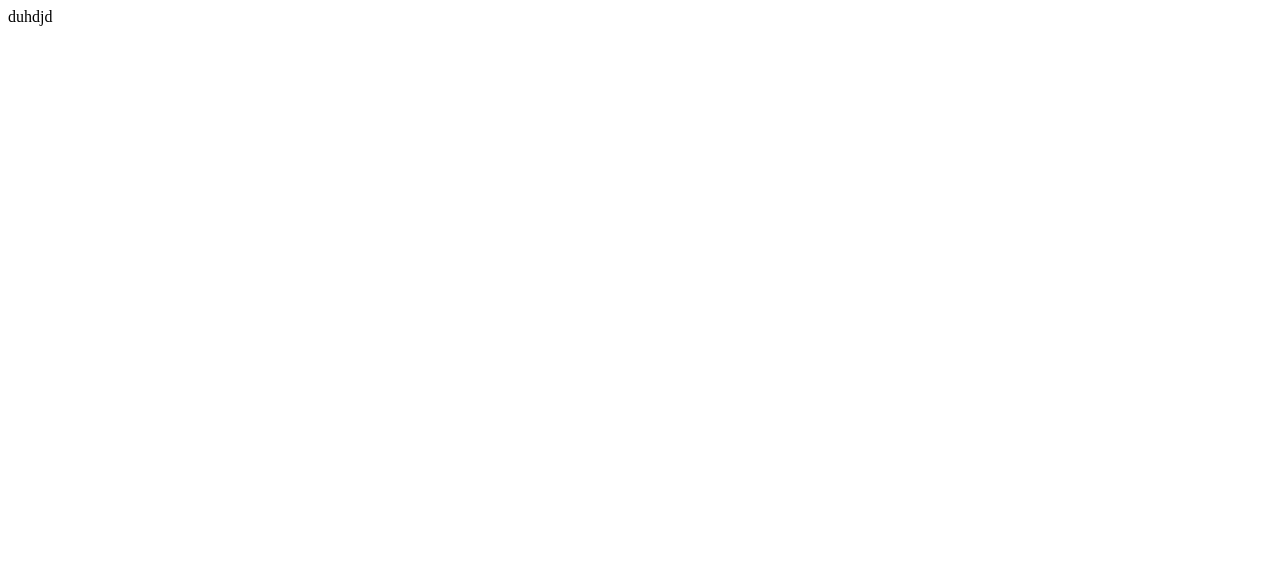
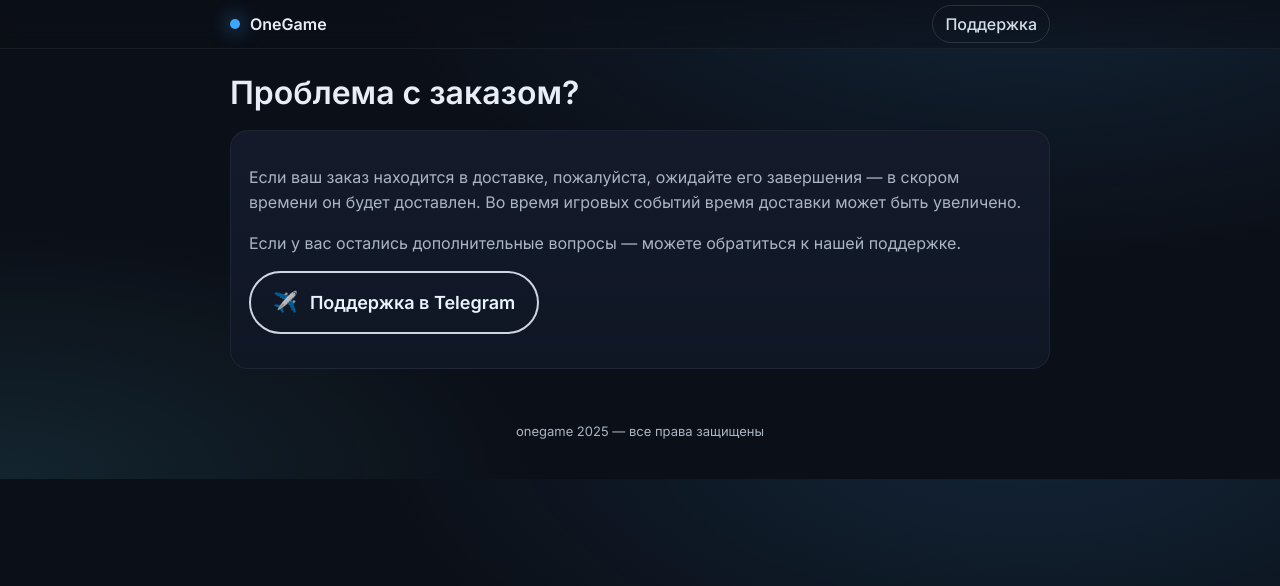
Before and after one commit to yamiksai/onegame-site, a plain HTML site: page support.html in a window 1280 px wide. Drawn offline with Linux system fonts and the light colour scheme.

Commit message:
Update support.html

```diff
--- a/support.html
+++ b/support.html
@@ -1 +1,82 @@
-duhdjd
+<!DOCTYPE html>
+<html lang="ru">
+<head>
+<meta charset="UTF-8">
+<meta name="viewport" content="width=device-width, initial-scale=1">
+<title>Поддержка — OneGame</title>
+<link rel="preconnect" href="https://fonts.googleapis.com">
+<link rel="preconnect" href="https://fonts.gstatic.com" crossorigin>
+<link href="https://fonts.googleapis.com/css2?family=Inter:wght@300;400;500;600&display=swap" rel="stylesheet">
+<style>
+  :root{
+    --bg:#0b0f17; --text:#e8eef7; --muted:#aab5c4; --outline:#cfd6e3;
+  }
+  *{box-sizing:border-box}
+  body{
+    margin:0; font-family:Inter,system-ui,-apple-system,Segoe UI,Roboto,Arial,sans-serif; color:var(--text);
+    background:
+      radial-gradient(1100px 520px at 80% -10%, rgba(62,166,255,.14), transparent 60%),
+      radial-gradient(900px 420px at 0% 100%, rgba(92,225,255,.10), transparent 60%),
+      #0b0f17;
+  }
+  header{
+    position:sticky; top:0; z-index:10; backdrop-filter: blur(8px);
+    background: linear-gradient(180deg, rgba(11,15,23,.75), rgba(11,15,23,.45));
+    border-bottom:1px solid rgba(255,255,255,.06);
+  }
+  .container{max-width:860px; margin:0 auto; padding:14px 20px; display:flex; align-items:center; justify-content:space-between;}
+  .brand{display:inline-flex; align-items:center; gap:10px; font-weight:600; text-decoration:none; color:var(--text)}
+  .brand .dot{width:10px; height:10px; border-radius:50%; background:#3ea6ff; box-shadow:0 0 20px #3ea6ff}
+  .top-links a{color:#eaf4ff; text-decoration:none; opacity:.9; font-weight:500; padding:8px 12px; border-radius:999px; border:1px solid rgba(255,255,255,.14);}
+  .top-links a:hover{opacity:1; background:rgba(255,255,255,.05)}
+
+  main{max-width:860px; margin:24px auto; padding:0 20px}
+  h1{font-size:clamp(22px,3.2vw,32px); margin:10px 0 6px; text-align:left}
+  p{color:var(--muted); font-size:16px; line-height:1.55}
+
+  .support-card{
+    margin-top:18px; padding:18px; border-radius:18px;
+    background:linear-gradient(180deg,#141a2a,#0f1624);
+    border:1px solid rgba(255,255,255,.06);
+  }
+  .big-btn{
+    display:inline-flex; align-items:center; gap:12px; padding:14px 22px;
+    border-radius:999px; border:2px solid var(--outline); color:#eaf4ff; text-decoration:none;
+    font-weight:600; font-size:18px; background:transparent;
+    transition:transform .15s ease, background .2s ease, border-color .2s ease;
+  }
+  .big-btn:hover{transform:translateY(-1px); background:rgba(255,255,255,.04); border-color:#eaf4ff}
+  .big-btn .icon{font-size:20px; opacity:.9}
+  footer{padding:30px 20px 40px; color:var(--muted); text-align:center; font-size:13px}
+</style>
+</head>
+<body>
+
+<header>
+  <div class="container">
+    <a class="brand" href="index.html"><span class="dot"></span><span>OneGame</span></a>
+    <nav class="top-links">
+      <a href="support.html" aria-current="page">Поддержка</a>
+    </nav>
+  </div>
+</header>
+
+<main>
+  <h1>Проблема с заказом?</h1>
+
+  <div class="support-card">
+    <p>Если ваш заказ находится в доставке, пожалуйста, ожидайте его завершения — в скором времени он будет доставлен. Во время игровых событий время доставки может быть увеличено.</p>
+    <p>Если у вас остались дополнительные вопросы — можете обратиться к нашей поддержке.</p>
+
+    <p style="margin-top:16px;">
+      <a class="big-btn" href="https://t.me/onegame_support" target="_blank" rel="noopener">
+        <span class="icon">✈️</span> Поддержка в Telegram
+      </a>
+    </p>
+  </div>
+</main>
+
+<footer>onegame 2025 — все права защищены</footer>
+
+</body>
+</html>
```
